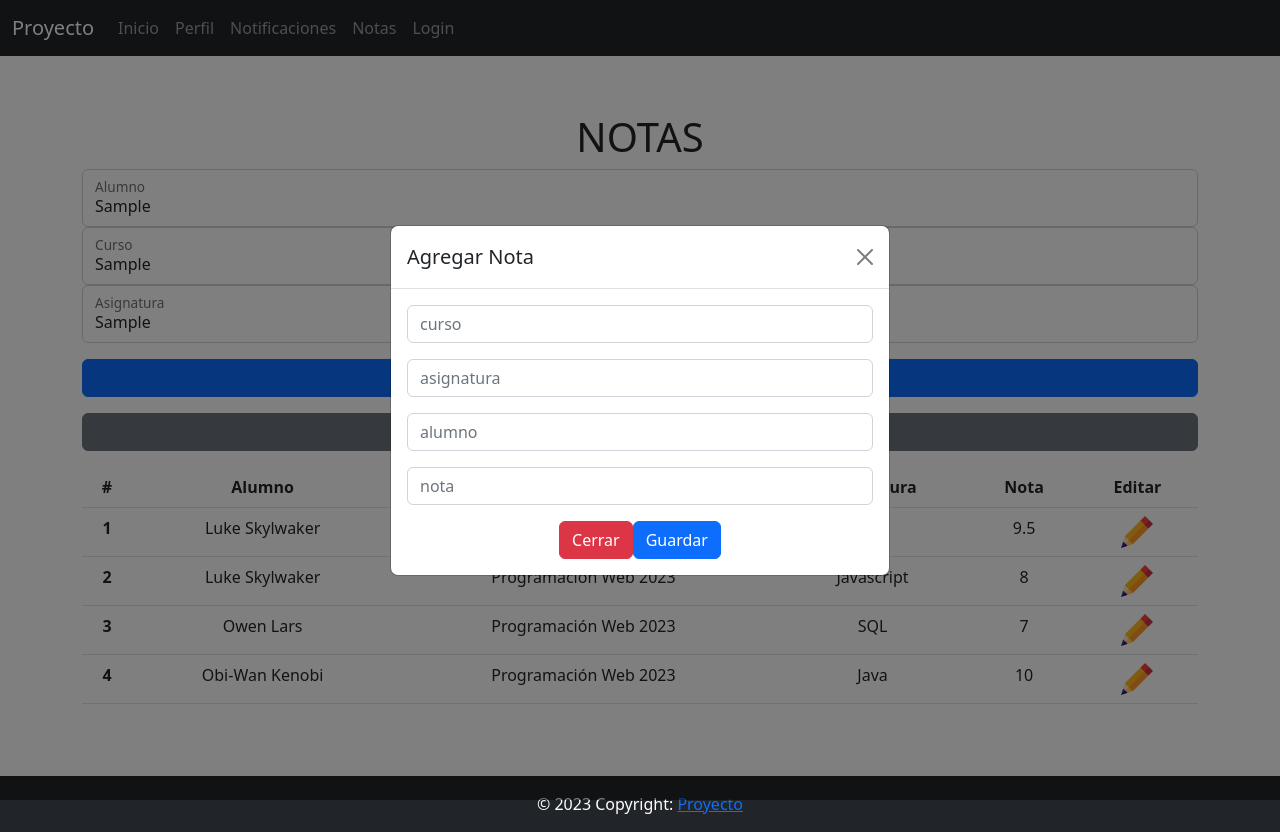
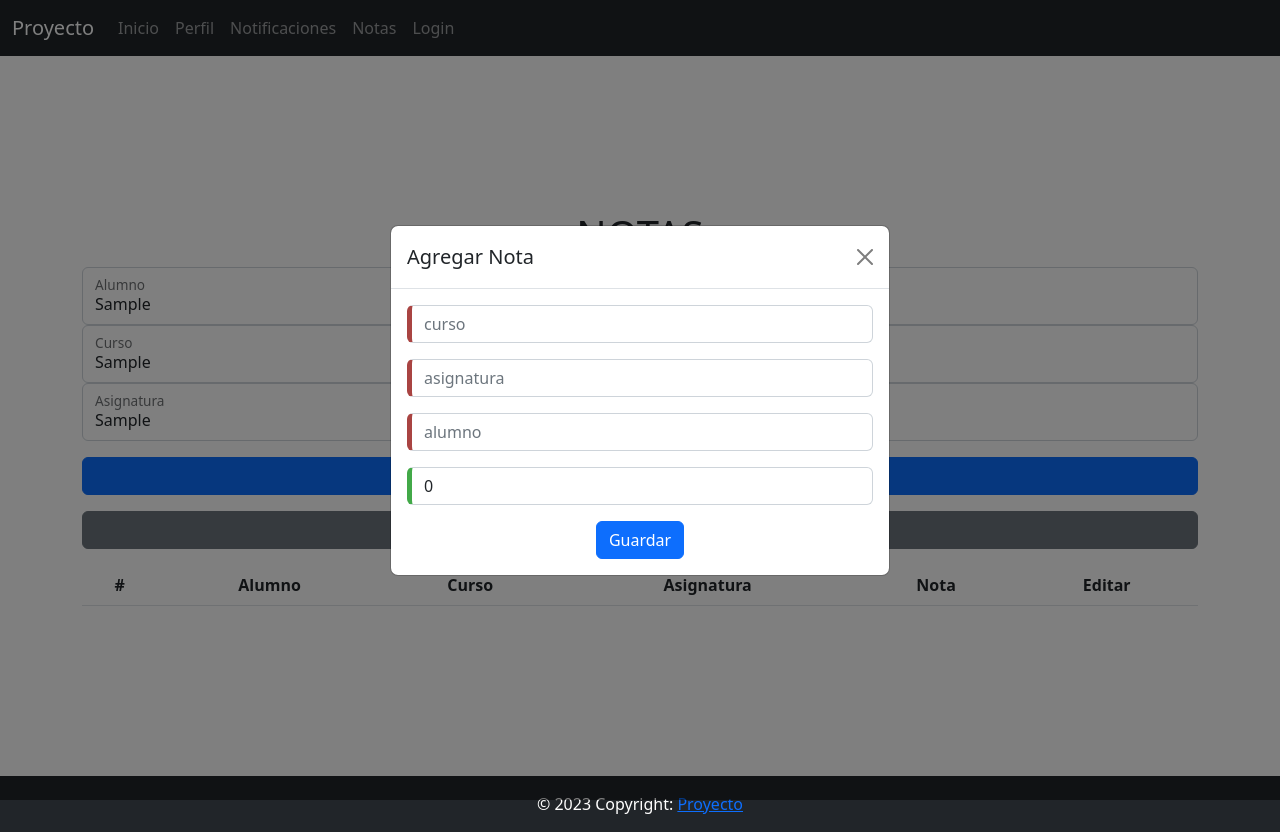
Before and after one commit to abanoj/proyecto-adecco-angular, an Angular app: page /report in a window 1280 px wide. Both pictures are taken after typing "Sample", "Sample", "Sample" into the empty fields and a click on the button "Agregar Nota". Built offline with nearby package versions, Linux system fonts and the light colour scheme.

Commit message:
Leyendo datos de formularios

```diff
--- a/src/app/app.module.ts
+++ b/src/app/app.module.ts
@@ -1,4 +1,5 @@
 import { NgModule } from '@angular/core';
+import { FormsModule } from '@angular/forms'; // <-- NgModel lives here
 import { BrowserModule } from '@angular/platform-browser';
 
 import { AppComponent } from './app.component';
@@ -21,6 +22,7 @@ import { ReportComponent } from './report/report.component';
   imports: [
     BrowserModule,
     AppRoutingModule,
+    FormsModule,
   ],
   providers: [],
   bootstrap: [AppComponent]
--- a/src/app/nota.ts
+++ b/src/app/nota.ts
@@ -1,6 +1,13 @@
-export interface Nota {
+export class Nota {
   alumno: String;
   curso: String;
   asignatura: String;
   nota: number;
+
+  constructor(alumno: String, curso: String, asignatura: String, nota: number){
+    this.alumno = alumno;
+    this.curso = curso;
+    this.asignatura = asignatura;
+    this.nota = nota;
+  }
 }
--- a/src/app/report/report.component.css
+++ b/src/app/report/report.component.css
@@ -0,0 +1,7 @@
+.ng-valid[required], .ng-valid.required  {
+  border-left: 5px solid #42A948; /* green */
+}
+
+.ng-invalid:not(form)  {
+  border-left: 5px solid #a94442; /* red */
+}
--- a/src/app/report/report.component.html
+++ b/src/app/report/report.component.html
@@ -31,6 +31,16 @@
         </tr>
       </thead>
       <tbody>
+        <!-- <tr>
+          <th scope="row">0</th>
+          <td>{{nota.alumno}}</td>
+          <td>{{nota.curso}}</td>
+          <td>{{nota.asignatura}}</td>
+          <td>{{nota.nota}}</td>
+          <td><a href="http://" target="_blank" rel="noopener noreferrer" data-bs-toggle="modal"
+              data-bs-target="#modalEditarNota"><img src="../../assets/img/edit.png" alt="Logo editar"></a></td>
+        </tr> -->
+
         <tr *ngFor="let nota of notas; let i = index">
           <th scope="row">{{i+1}}</th>
           <td>{{nota.alumno}}</td>
@@ -100,15 +110,15 @@
           <button type="button" class="btn-close" data-bs-dismiss="modal" aria-label="Close"></button>
         </div>
         <div class="modal-body">
-          <form action="">
-            <input type="text" class="form-control mb-3" id="inputCurso" name="curso" placeholder="curso">
+          <form #addNotaForm="ngForm" (ngSubmit)="addNota(addNotaForm.value)">
+            <input type="text" class="form-control mb-3" id="inputCurso" name="curso" placeholder="curso" [(ngModel)]="nota.curso" required>
             <input type="text" class="form-control mb-3" id="inputAsignatura" name="asignatura"
-              placeholder="asignatura">
-            <input type="text" class="form-control mb-3" id="inputAlumno" name="alumno" placeholder="alumno">
+              placeholder="asignatura" [(ngModel)]="nota.asignatura" required>
+            <input type="text" class="form-control mb-3" id="inputAlumno" name="alumno" placeholder="alumno" [(ngModel)]="nota.alumno" required>
             <input type="number" class="form-control mb-3" id="inputNota" name="nota" min="0" max="10" step="0.1"
-              placeholder="nota">
+              placeholder="nota" [(ngModel)]="nota.nota" required>
             <div class="text-center">
-              <input type="button" class="btn btn-danger" data-bs-dismiss="modal" value="Cerrar">
+              <!-- <input type="button" class="btn btn-danger" data-bs-dismiss="modal" value="Cerrar"> -->
               <input type="submit" class="btn btn-primary" value="Guardar">
             </div>
           </form>
--- a/src/app/report/report.component.ts
+++ b/src/app/report/report.component.ts
@@ -8,28 +8,18 @@ import { Nota } from '../nota';
   styleUrls: ['./report.component.css']
 })
 export class ReportComponent {
-  notas: Nota[] = [
-    { alumno: "Luke Skylwaker",
-      curso: "Programación Web 2023",
-      asignatura: "Java",
-      nota: 9.5
-    },
-    { alumno: "Luke Skylwaker",
-      curso: "Programación Web 2023",
-      asignatura: "Javascript",
-      nota: 8
-    },
-    {
-      alumno: "Owen Lars",
-      curso: "Programación Web 2023",
-      asignatura: "SQL",
-      nota: 7
-    },
-    {
-      alumno: "Obi-Wan Kenobi",
-      curso: "Programación Web 2023",
-      asignatura: "Java",
-      nota: 10
-    }
-  ]
+
+  notas: Nota[] = []
+  nota = new Nota("", "", "", 0);
+
+  addNota(formData: any){
+    this.nota = new Nota(
+      formData.alumno,
+      formData.curso,
+      formData.asignatura,
+      formData.nota
+    );
+    this.notas.push(this.nota);
+  }
+
 }
```
